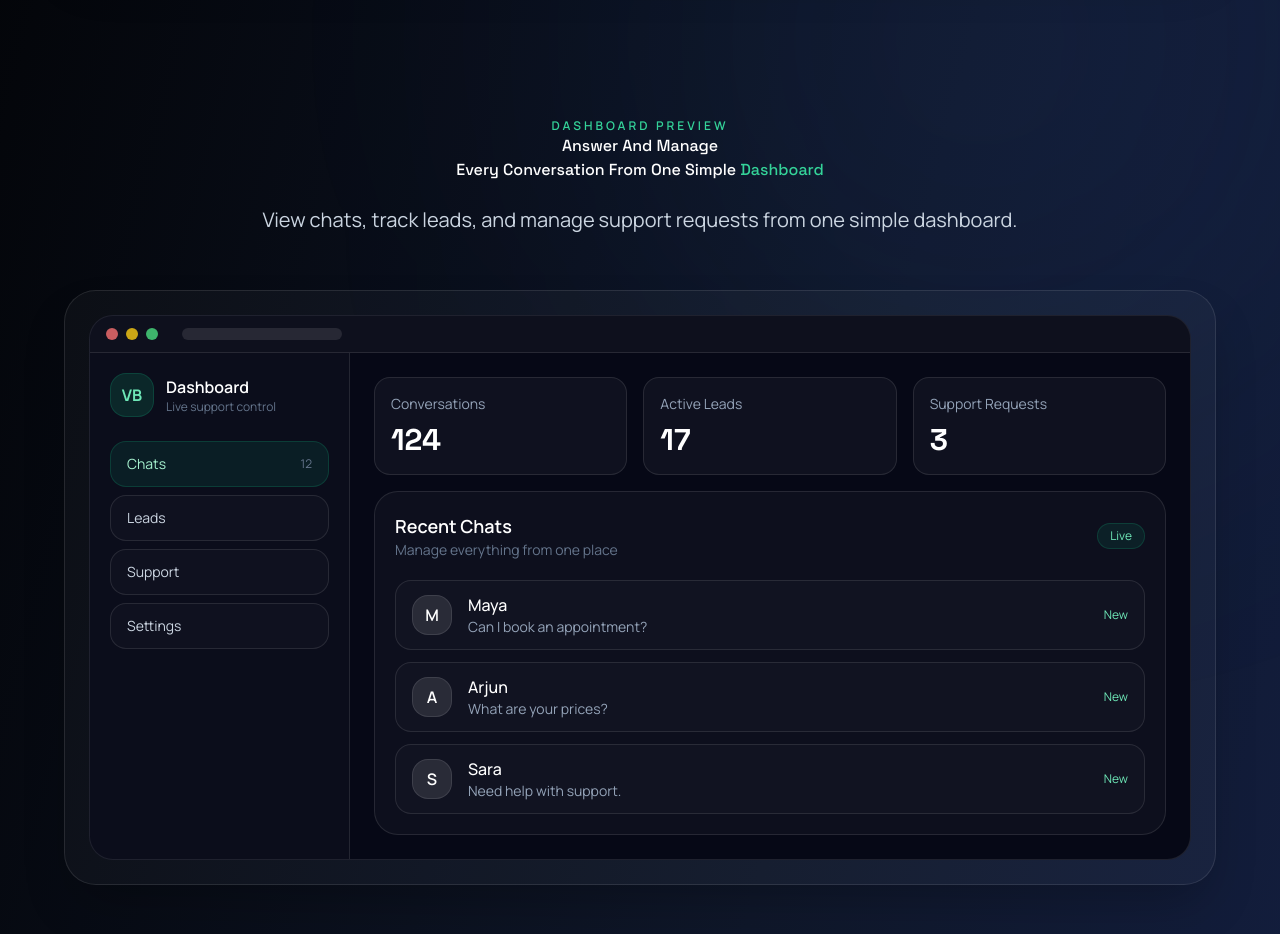
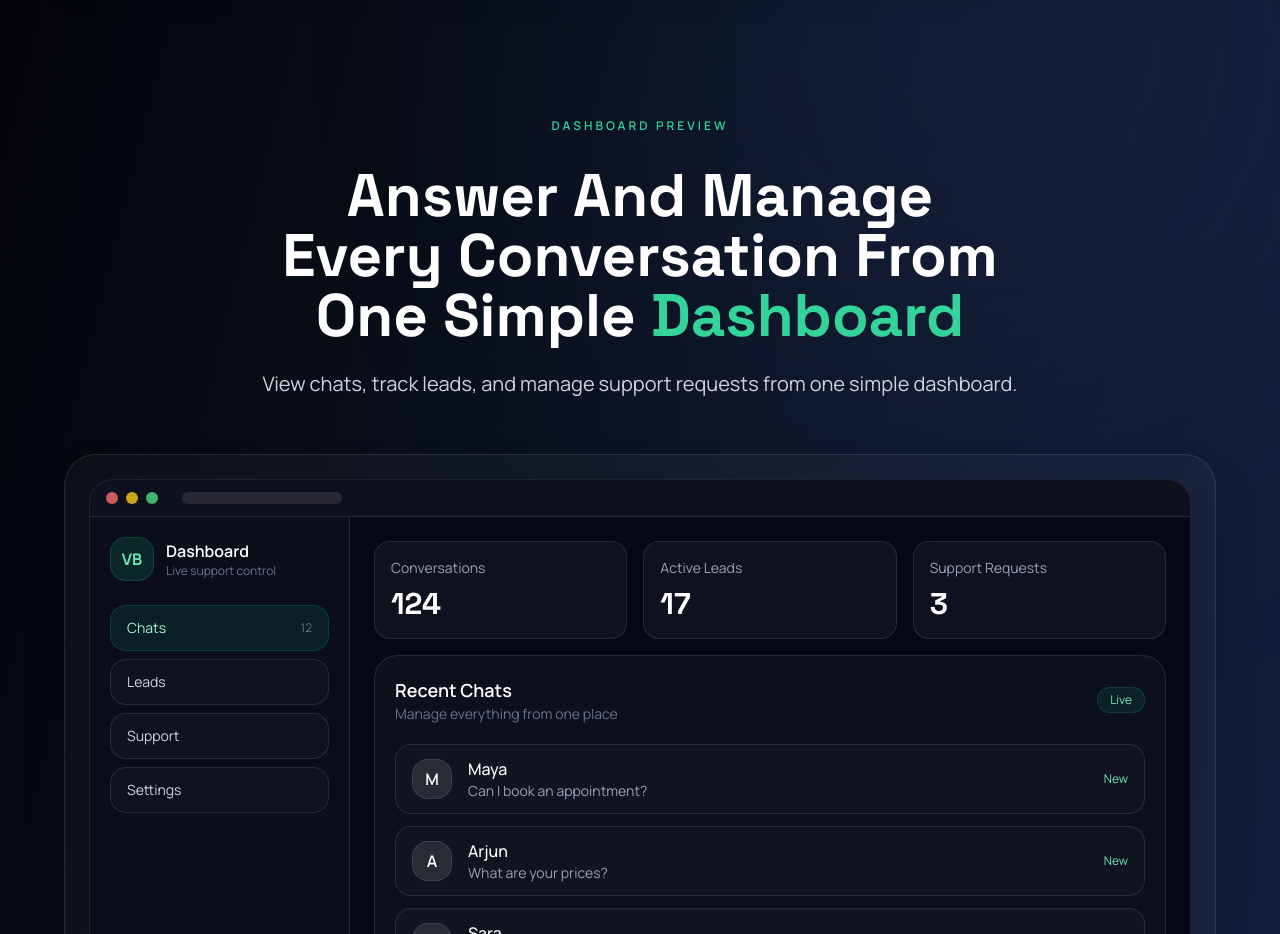
Before and after one commit to BEAST-INSANE/vowedbond-site, a React (Vite) app: page / in a window 1280 px wide. Shown: the part 1160-2094 px from the top of the page. Built offline with nearby package versions, Linux system fonts and the light colour scheme.

Commit message:
Update App.jsx

```diff
--- a/src/App.jsx
+++ b/src/App.jsx
@@ -472,7 +472,7 @@ export default function App() {
               Dashboard Preview
             </p>
 
-            <h2 className="display-font ...">
+            <h2 className="display-font mt-8 text-4xl md:text-6xl font-bold leading-tight">
   Answer And Manage
   <br />
   Every Conversation From One Simple <span className="text-emerald-400">Dashboard</span>
```
